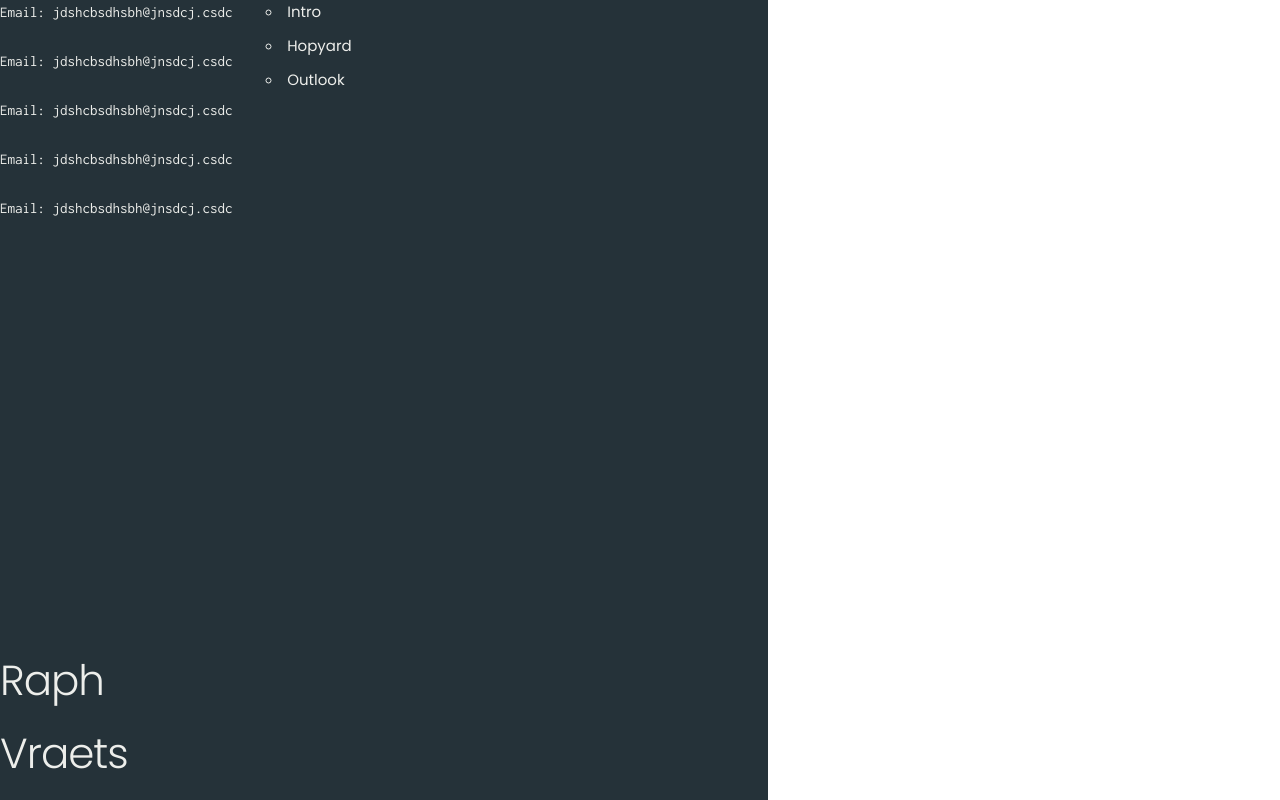
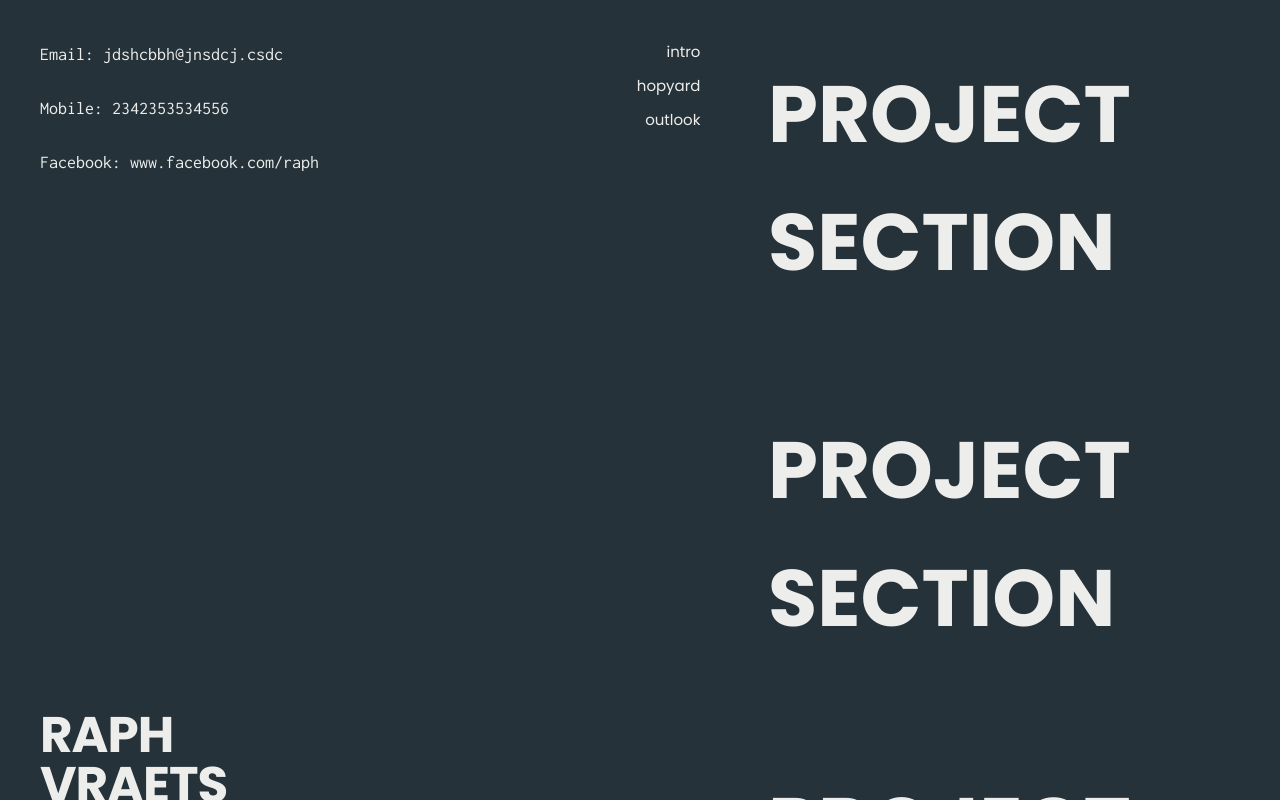
Before and after one commit to Pingid/raph-portfolio, a website: page index.html in a window 1280 px wide. Drawn offline with Linux system fonts and the light colour scheme.

Commit message:
Added better styles to left panel. Right pane now scrollable

```diff
--- a/css/style.css
+++ b/css/style.css
@@ -8,6 +8,13 @@ body {
 }
 .contact {
   font-family: 'Inconsolata' ;
+  font-size: 1.8rem;
+}
+
+.name h2 {
+  font-size: 5rem;
+  font-weight: bold;
+  line-height: 0.60;
 }
 
 /* COLORS */
@@ -19,16 +26,54 @@ body {
   background-color: #EDEEEB;
 }
 
+/* Defaults*/
+html, body {
+  height: 100%;
+  width: 100%;
+}
+ul {
+  list-style-type: none;
+}
+
 /* STYLING */
 .left-panel {
+  padding: 4rem;
   position: fixed;
   top: 0;
   left: 0;
   width: 60%;
-  height: 100%
+  height: 100%;
+  margin: none;
+  box-sizing: border-box;
 }
+
+.content-pane {
+  position: fixed;
+  width: 40%;
+  right: 0;
+  height: 100%;
+  box-sizing: border-box;
+  overflow-x: auto;
+}
+
+.menu {
+  text-align: right;
+}
+
 .name {
   position: fixed;
+  padding-left: 4rem;
   bottom: 0;
   left: 0;
+  margin-bottom: -2rem;
 }
+
+section {
+  padding-top: 5rem;
+  padding-bottom: 5rem;
+}
+
+section .title {
+  font-size: 8rem;
+  font-weight: bold;
+}
--- a/index.html
+++ b/index.html
@@ -13,28 +13,34 @@
   <body>
     <div class="left-panel bg-primary-dark">
       <div class="row">
-        <div class="contact four columns">
-          <p>Email: jdshcbsdhsbh@jnsdcj.csdc</p>
-          <p>Email: jdshcbsdhsbh@jnsdcj.csdc</p>
-          <p>Email: jdshcbsdhsbh@jnsdcj.csdc</p>
-          <p>Email: jdshcbsdhsbh@jnsdcj.csdc</p>
-          <p>Email: jdshcbsdhsbh@jnsdcj.csdc</p>
+        <div class="contact six columns">
+          <p>Email: jdshcbbh@jnsdcj.csdc</p>
+          <p>Mobile: 2342353534556</p>
+          <p>Facebook: www.facebook.com/raph</p>
         </div>
-        <div class="menu two columns offset-6">
+        <div class="menu two columns offset-by-four">
           <ul>
-            <li>Intro</li>
-            <li>Hopyard</li>
-            <li>Outlook</li>
+            <li>intro</li>
+            <li>hopyard</li>
+            <li>outlook</li>
           </ul>
         </div>
       </div>
       <div class="name">
-        <h2>Raph</h2>
-        <h2>Vraets</h2>
+        <h2>RAPH</h2>
+        <h2>VRAETS</h2>
       </div>
     </div>
-    <div class="content-pane">
-
+    <div class="content-pane bg-primary-dark">
+      <section>
+        <div class="title">PROJECT SECTION</div>
+      </section>
+      <section>
+        <div class="title">PROJECT SECTION</div>
+      </section>
+      <section>
+        <div class="title">PROJECT SECTION</div>
+      </section>
     </div>
 
   </body>
```
